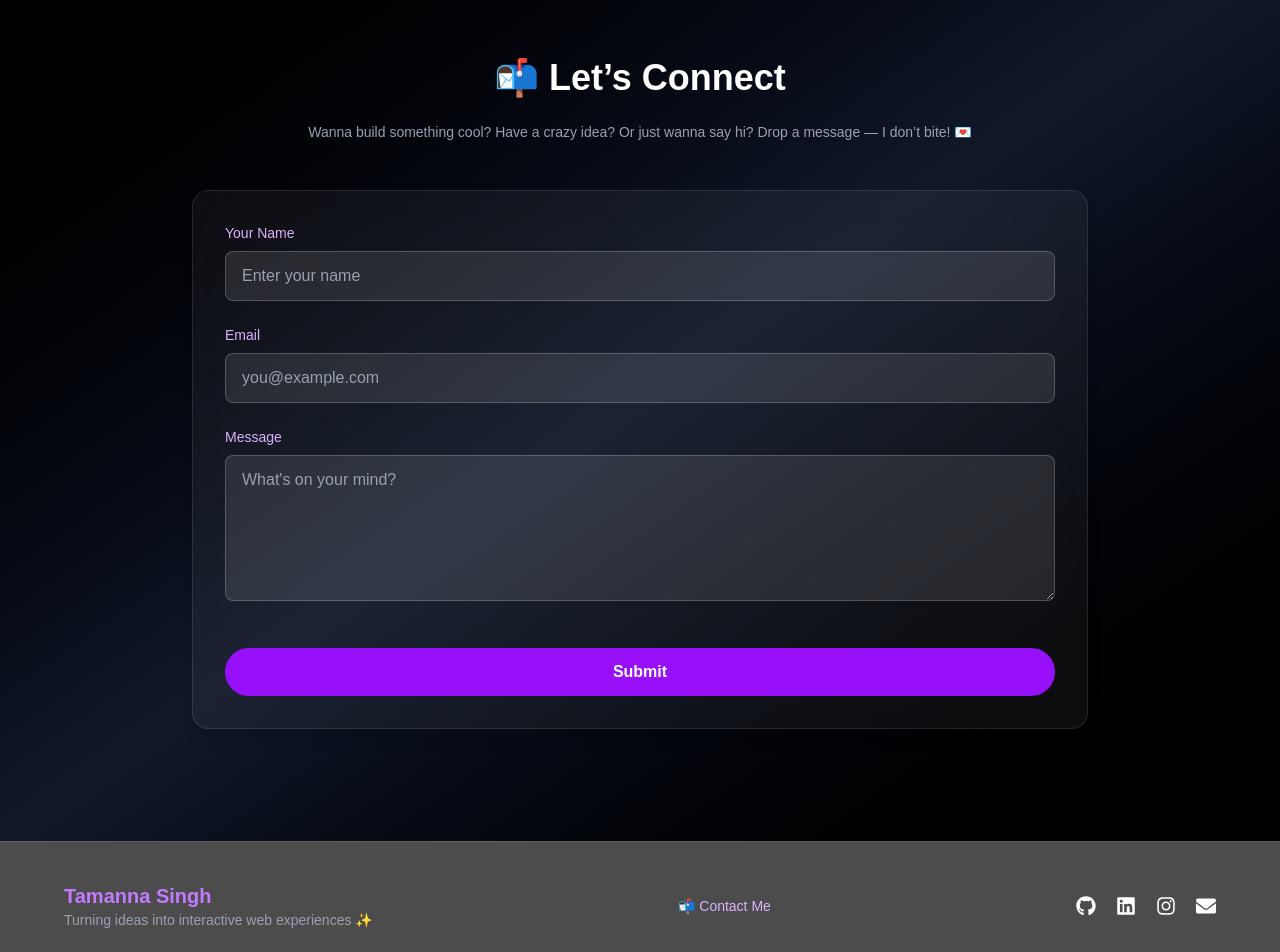
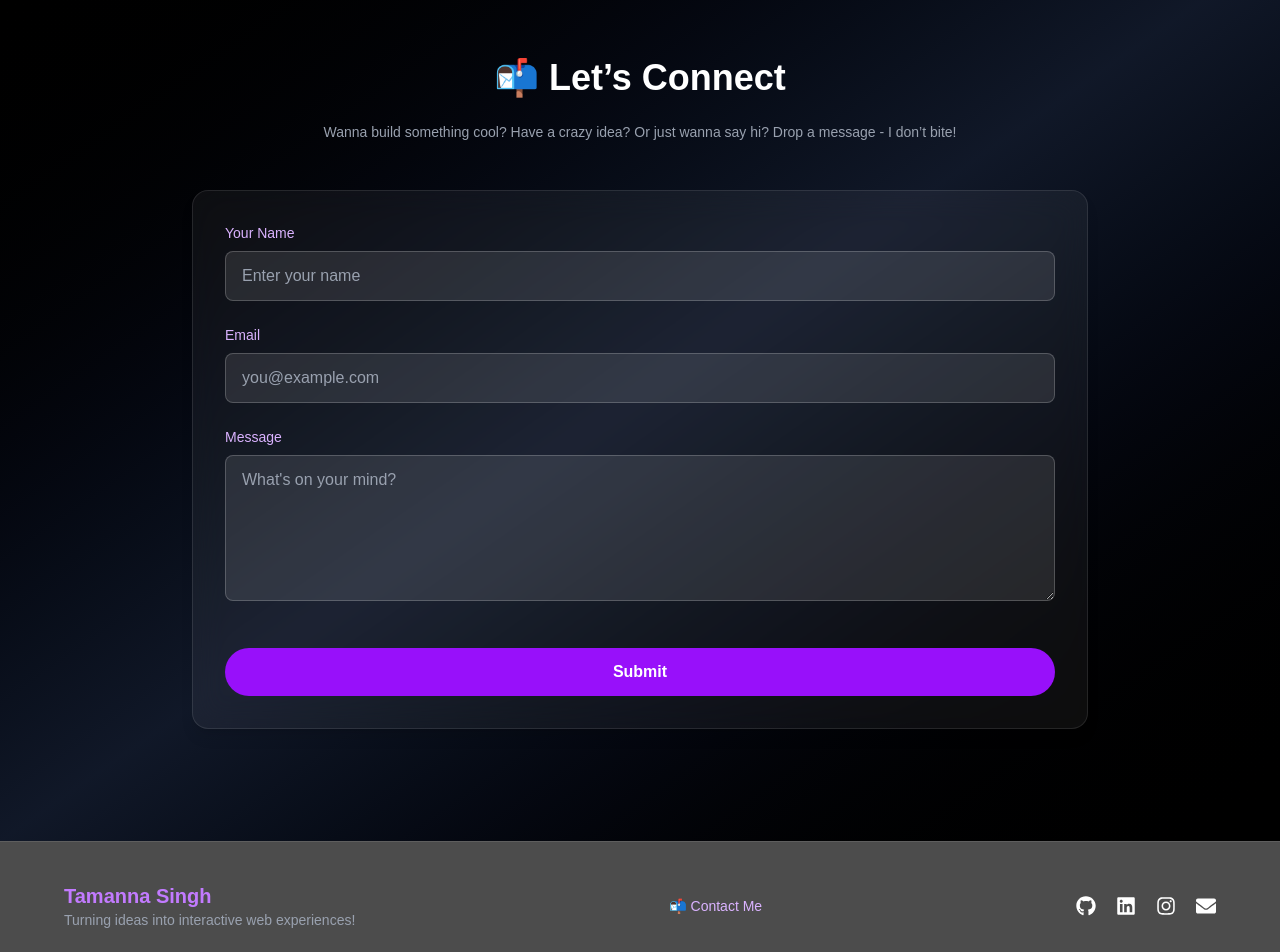
Before and after one commit to TamannaaSinghh/dev-tamanna, a Next.js app: page / in a window 1280 px wide. Shown: the part 3260-4212 px from the top of the page. Built offline with nearby package versions, Linux system fonts and the light colour scheme.

Commit message:
changed in footer and form

```diff
--- a/components/ContactSection.js
+++ b/components/ContactSection.js
@@ -22,7 +22,7 @@ export default function ContactSection() {
           className="text-gray-400 mb-12 text-sm"
         >
           Wanna build something cool? Have a crazy idea? Or just wanna say hi?
-          Drop a message — I don’t bite! 💌
+          Drop a message - I don’t bite!
         </motion.p>
 
         <motion.form
--- a/components/Footer.js
+++ b/components/Footer.js
@@ -15,7 +15,7 @@ export default function Footer() {
         {/* Left: Branding */}
         <div className="text-center md:text-left">
           <h3 className="text-xl font-semibold text-purple-400">Tamanna Singh</h3>
-          <p className="text-sm text-gray-400">Turning ideas into interactive web experiences ✨</p>
+          <p className="text-sm text-gray-400">Turning ideas into interactive web experiences!</p>
         </div>
 
         {/* Middle: Contact Link */}
```
